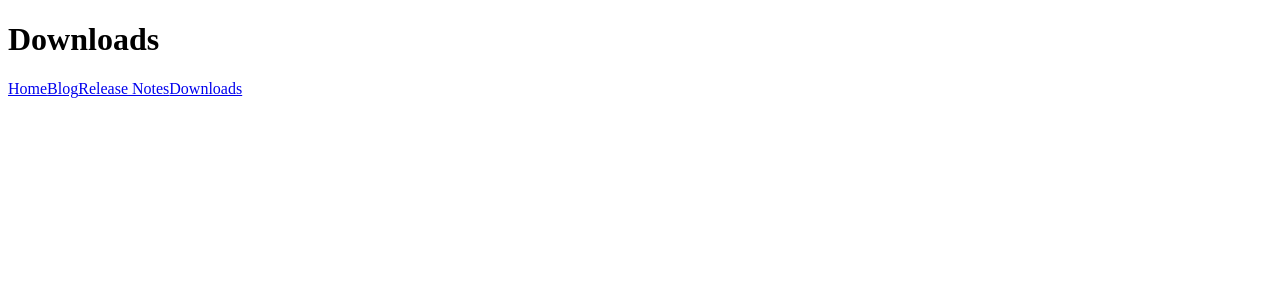
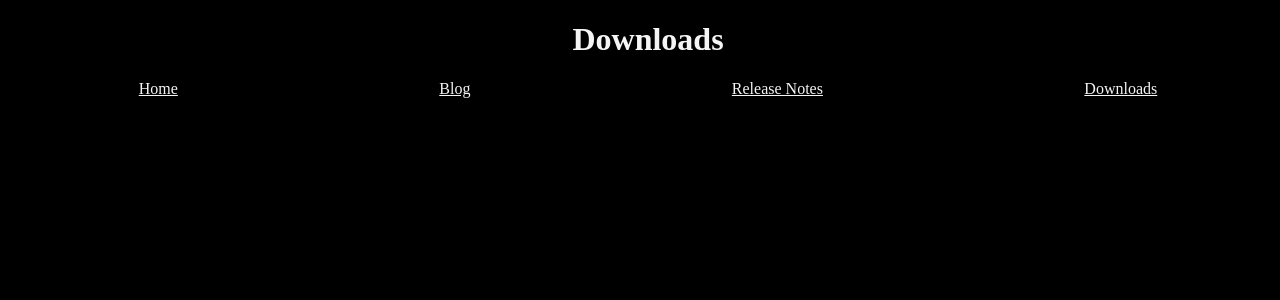
Before and after one commit to ford-jones/LazarusArchive, a Next.js app in the folder client/: page /downloads in a window 1280 px wide. Shown: the top 300 px of the page. Built offline with nearby package versions, Linux system fonts and the light colour scheme.

Commit message:
Style: Rough styling

```diff
--- a/client/src/app/downloads/page.tsx
+++ b/client/src/app/downloads/page.tsx
@@ -4,8 +4,16 @@ import NavBar from "../../components/NavBar"
 export default function Downloads(): React.JSX.Element {
     return(
         <>
-            <h1>Downloads</h1>
-            <NavBar />
+            <div style={{
+              zIndex: 1,
+              position: "fixed",
+              width: "100dvw",
+              background: "black",
+              top: "0px"
+            }}>
+                <h1 style={{textAlign: "center"}}>Downloads</h1>
+                <NavBar />
+            </div>
         </>
     )
 }
--- a/client/src/app/layout.tsx
+++ b/client/src/app/layout.tsx
@@ -15,7 +15,11 @@ export default async function RootLayout({
   return (
     <html lang="en">
       <UserProvider>
-        <body>
+        <body style={{
+          background: "black",
+          color: "whitesmoke",
+          overflowX: "hidden",
+        }}>
             {children}
         </body>
       </UserProvider>
--- a/client/src/components/BlogUpdates.tsx
+++ b/client/src/components/BlogUpdates.tsx
@@ -44,6 +44,7 @@ export default function BlogUpdates(): React.ReactNode {
                                     ? <img src={post.imageUrl} alt="lazarusImage" style={{aspectRatio: "1", objectFit: "contain"}} />
                                     : null
                             }
+                            <div style={{width: "100dvw", background: "whitesmoke", height: "1px", marginTop: "5dvh"}}></div>
                         </div>
                     ))
                     : <p>Uh oh! Something went wrong.</p>
--- a/client/src/components/ChangeLogUpdates.tsx
+++ b/client/src/components/ChangeLogUpdates.tsx
@@ -66,7 +66,7 @@ export default function BlogUpdates(): React.ReactNode {
                     ? <p>loading...</p>
                     : logs
                     ? logs.map((log, i) => (
-                        <div key={i} style={{marginBottom: "10dvh"}}>
+                        <div key={i}>
                             <h4>{log.version}</h4>
                             {
                                 log.newFeatures?.length
@@ -104,6 +104,7 @@ export default function BlogUpdates(): React.ReactNode {
                                   </>
                                 : null
                             }
+                            <div style={{width: "100dvw", background: "whitesmoke", height: "1px", marginTop: "5dvh"}}></div>
                         </div>
                     ))
                     : <p>Uh oh! Something went wrong.</p>
--- a/client/src/components/NavBar.tsx
+++ b/client/src/components/NavBar.tsx
@@ -5,17 +5,17 @@ import { usePathname } from "next/navigation"
 export default function NavBar(): React.JSX.Element {
     return(
         <>
-            <div>
-                <Link href={"/"}>
+            <div style={{display: "flex", flexDirection: "row", justifyContent: "space-around"}}>
+                <Link href={"/"} style={{color: "whitesmoke"}}>
                     Home
                 </Link>
-                <Link href={"/blog"}>
+                <Link href={"/blog"} style={{color: "whitesmoke"}}>
                     Blog
                 </Link>
-                <Link href={"/changeLogs"}>
+                <Link href={"/changeLogs"} style={{color: "whitesmoke"}}>
                     Release Notes
                 </Link>
-                <Link href={"/downloads"}>
+                <Link href={"/downloads"} style={{color: "whitesmoke"}}>
                     Downloads
                 </Link>
             </div>
```
Also changed, not shown: client/src/app/blog/page.tsx (+13 -3 lines), client/src/app/changeLogs/page.tsx (+13 -3 lines), client/src/app/page.tsx (+12 -4 lines).
